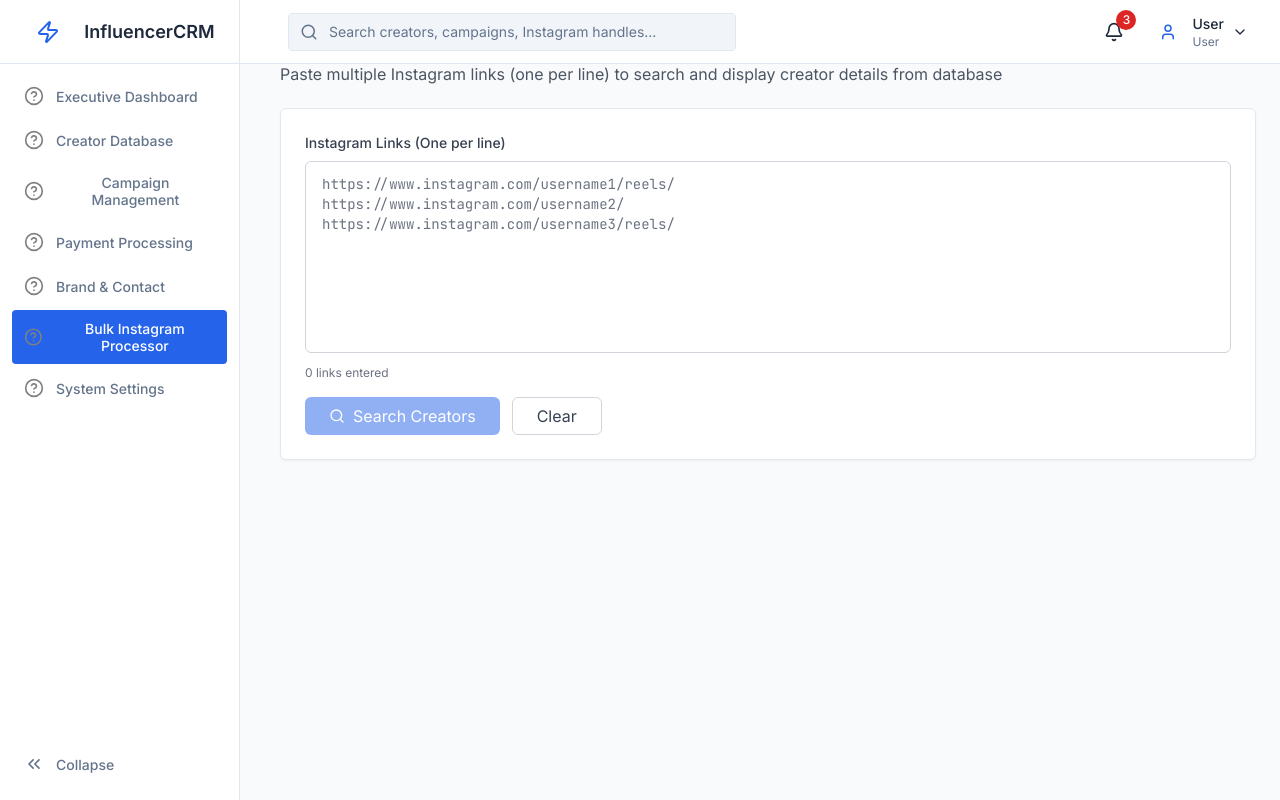
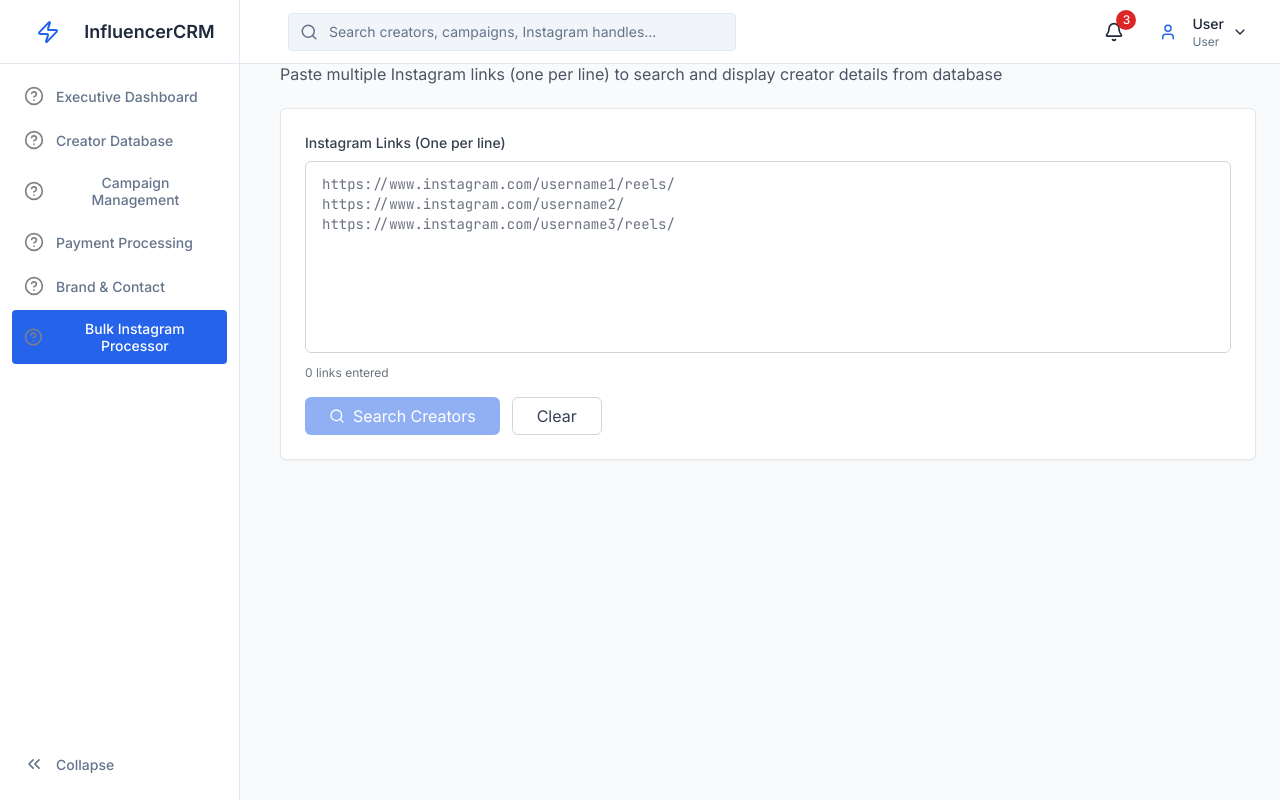
Before and after one commit to upgoalteam-hub/influencercrm_pro, a React (Vite) app: page /bulk-instagram-processor in a window 1280 px wide. Built offline with nearby package versions, Linux system fonts and the light colour scheme.

Commit message:
user role control

```diff
--- a/src/components/ui/Sidebar.jsx
+++ b/src/components/ui/Sidebar.jsx
@@ -1,22 +1,26 @@
 import React, { useState } from 'react';
 import { useNavigate, useLocation } from 'react-router-dom';
 import Icon from '../AppIcon';
+import { useAuth } from '../../contexts/AuthContext';
 import { Home, Users, FolderKanban, DollarSign, Database, Link as LinkIcon, Settings } from 'lucide-react';
 
 const Sidebar = ({ isCollapsed = false, onToggleCollapse }) => {
+  const { userProfile } = useAuth();
   const navigate = useNavigate();
   const location = useLocation();
   const [isMobileOpen, setIsMobileOpen] = useState(false);
 
+  const userRole = userProfile?.role || 'User'; // Default to 'User' if role is undefined
+
   const navigation = [
-    { name: 'Executive Dashboard', href: '/', icon: Home },
-    { name: 'Creator Database', href: '/creator-database-management', icon: Database },
-    { name: 'Campaign Management', href: '/campaign-management-center', icon: FolderKanban },
-    { name: 'Payment Processing', href: '/payment-processing-center', icon: DollarSign },
-    { name: 'Brand & Contact', href: '/brand-contact-management', icon: Users },
-    { name: 'Bulk Instagram Processor', href: '/bulk-instagram-processor', icon: LinkIcon },
-    { name: 'System Settings', href: '/system-settings-user-management', icon: Settings },
-  ];
+    { name: 'Executive Dashboard', href: '/', icon: Home, roles: ['Super Admin', 'Manager', 'User'] },
+    { name: 'Creator Database', href: '/creator-database-management', icon: Database, roles: ['Super Admin', 'Manager', 'User'] },
+    { name: 'Campaign Management', href: '/campaign-management-center', icon: FolderKanban, roles: ['Super Admin', 'Manager', 'User'] },
+    { name: 'Payment Processing', href: '/payment-processing-center', icon: DollarSign, roles: ['Super Admin', 'Manager', 'User'] },
+    { name: 'Brand & Contact', href: '/brand-contact-management', icon: Users, roles: ['Super Admin', 'Manager', 'User'] },
+    { name: 'Bulk Instagram Processor', href: '/bulk-instagram-processor', icon: LinkIcon, roles: ['Super Admin', 'Manager', 'User'] },
+    { name: 'System Settings', href: '/system-settings-user-management', icon: Settings, roles: ['Super Admin', 'Manager'] },
+  ].filter(item => item.roles.includes(userRole));
 
   const handleNavigation = (path) => {
     navigate(path);
--- a/src/components/ui/UserProfileDropdown.jsx
+++ b/src/components/ui/UserProfileDropdown.jsx
@@ -101,6 +101,24 @@ const UserProfileDropdown = () => {
               <Icon name="User" size={18} />
               <span>My Profile</span>
             </button>
+            {userRole === 'Super Admin' && (
+              <button
+                onClick={() => { navigate('/system-settings-user-management'); setIsOpen(false); }}
+                className="dropdown-item"
+              >
+                <Icon name="Shield" size={18} />
+                <span>Admin Console</span>
+              </button>
+            )}
+            {(userRole === 'Super Admin' || userRole === 'Manager') && (
+              <button
+                onClick={() => { navigate('/campaign-management-center'); setIsOpen(false); }}
+                className="dropdown-item"
+              >
+                <Icon name="FolderKanban" size={18} />
+                <span>Manage Campaigns</span>
+              </button>
+            )}
             <button
               onClick={handleSettings}
               className="dropdown-item"
```
Also changed, not shown: 1 other file (tests, documents, lock files or other folders).
